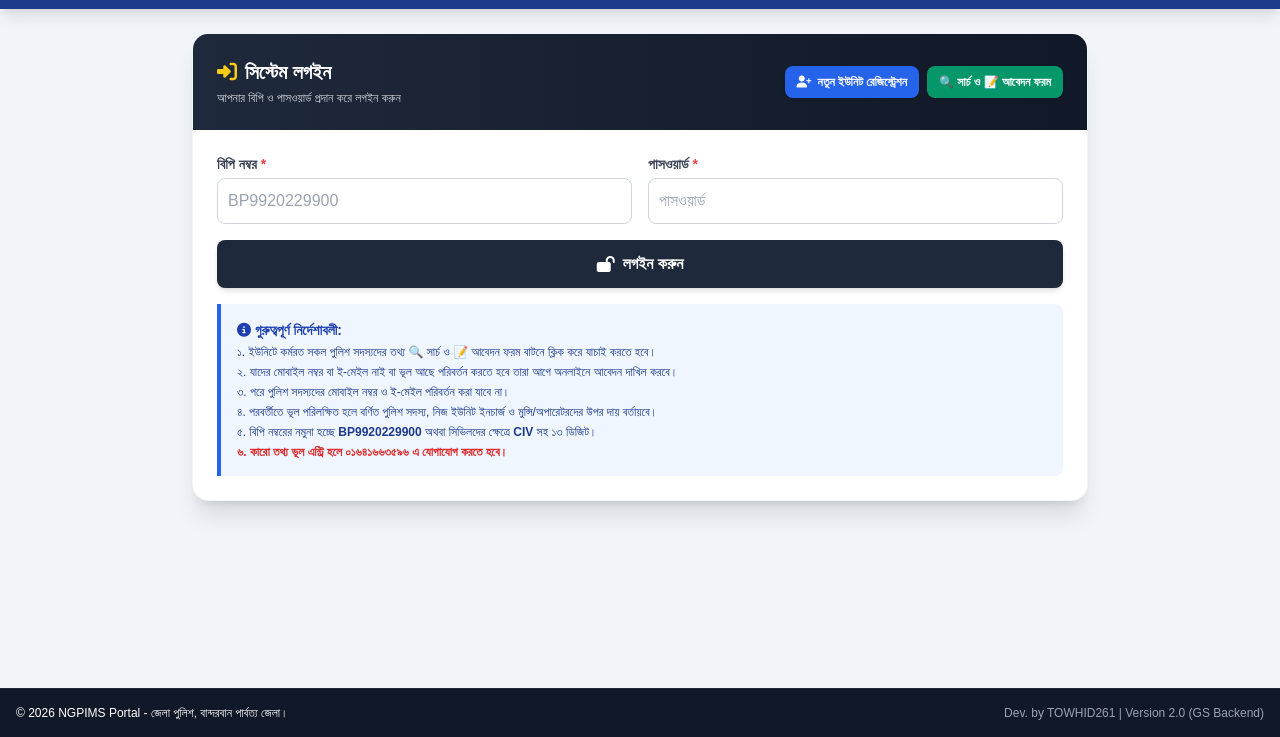
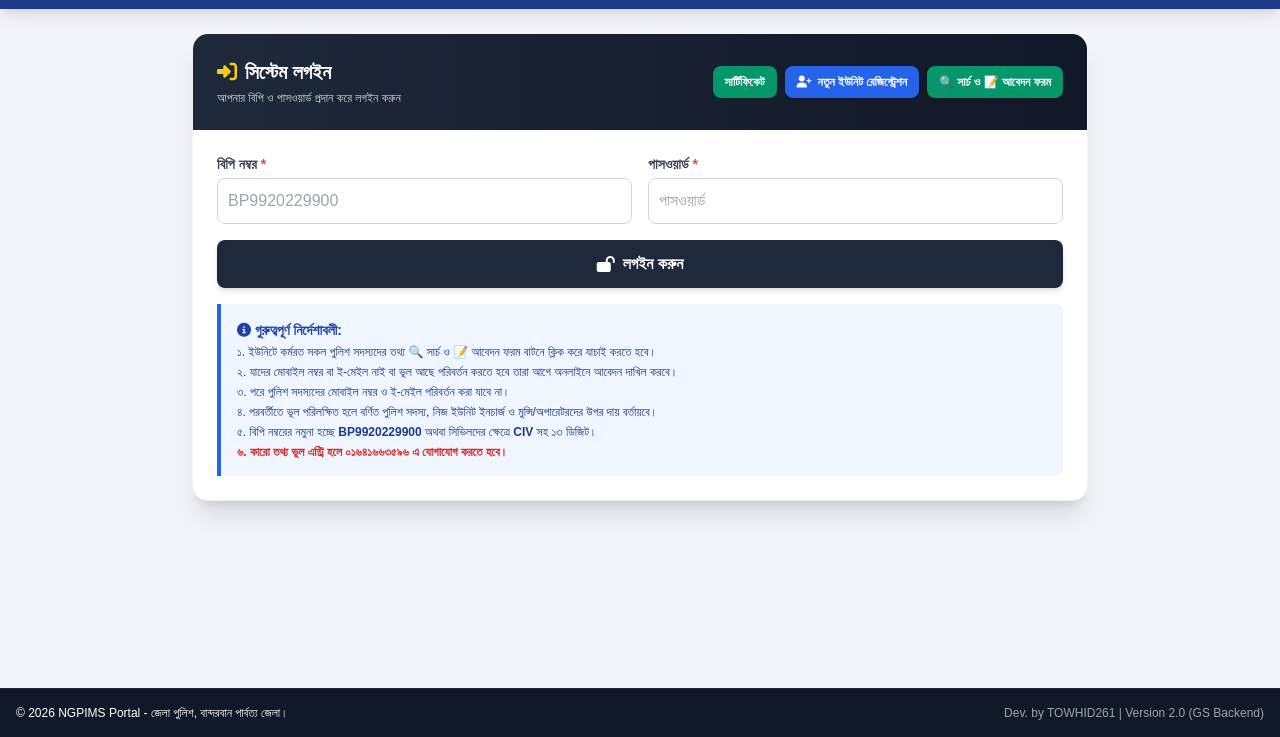
Before and after one commit to Towhid932/NGPIMS, a plain HTML site: page index.html in a window 1280 px wide. Shown: the part 63-800 px from the top of the page. Drawn offline with nearby package versions, Linux system fonts and the light colour scheme; a web font is replaced by a local one.

Commit message:
Update index.html

```diff
--- a/index.html
+++ b/index.html
@@ -128,6 +128,8 @@
                         <p class="text-xs text-gray-300 mt-1">আপনার বিপি ও পাসওয়ার্ড প্রদান করে লগইন করুন</p>
                     </div>
                     <div class="flex items-center gap-2">
+                        <a href="certificate.html" class="bg-emerald-600 hover:bg-emerald-700 text-white px-3 py-2 rounded-lg text-xs font-semibold shadow transition flex items-center gap-1.5">
+                            সার্টিফিকেট</a>
                         <button onclick="switchAuthView('register')" class="bg-blue-600 hover:bg-blue-700 text-white px-3 py-2 rounded-lg text-xs font-semibold shadow transition flex items-center gap-1.5">
                             <i class="fa-solid fa-user-plus"></i> নতুন ইউনিট রেজিস্ট্রেশন
                         </button>
```
